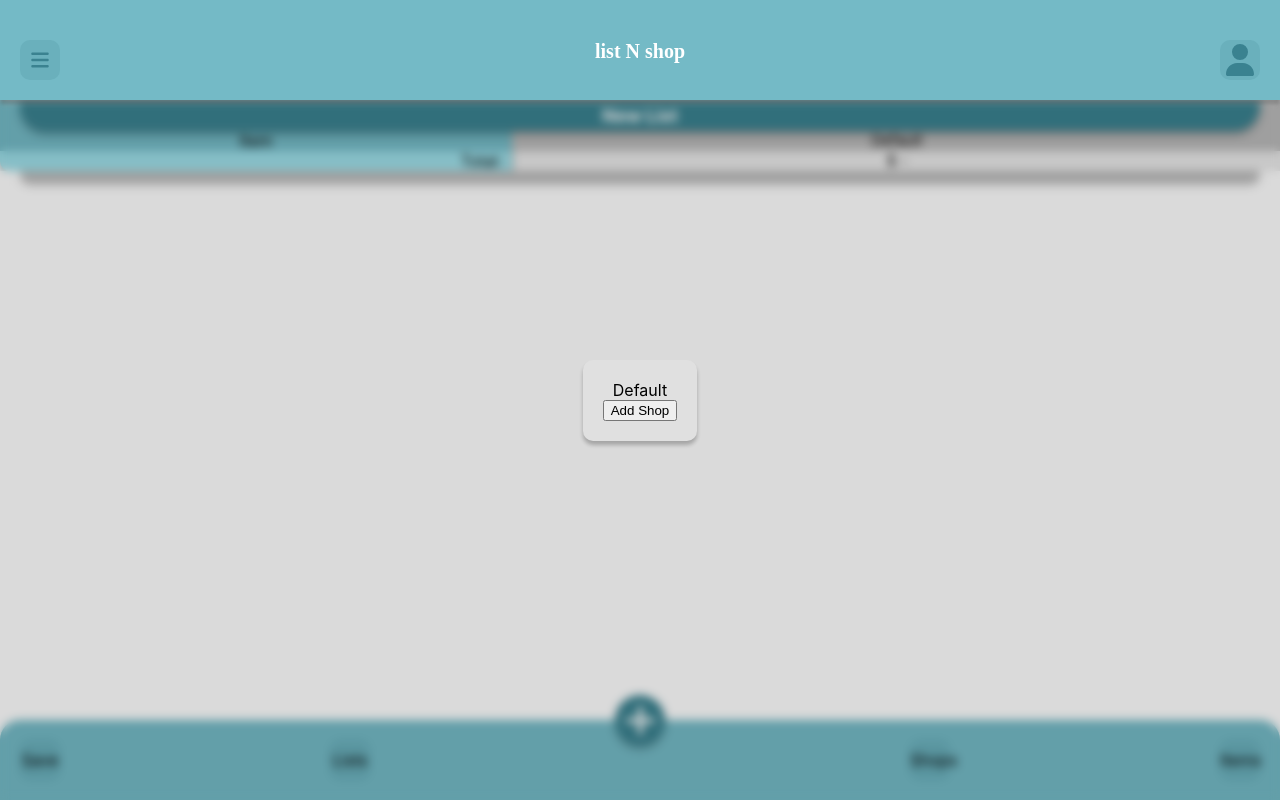
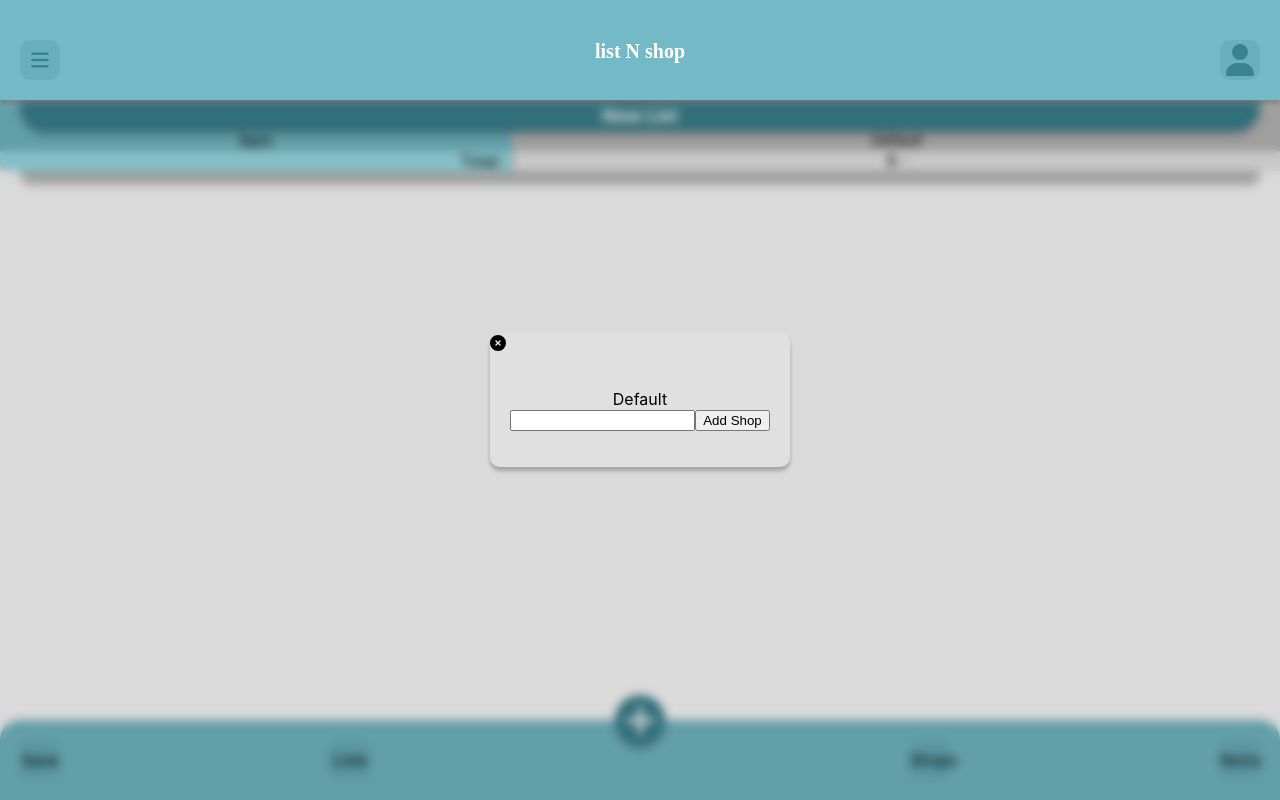
Before and after one commit to Retky/ListNShop, a React (Create React App) app in the folder client/: page / in a window 1280 px wide. Built offline with nearby package versions, Linux system fonts and the light colour scheme; a web font is replaced by a local one.

Commit message:
Mod 'shop form' be in shops

```diff
--- a/client/src/components/styles/home.scss
+++ b/client/src/components/styles/home.scss
@@ -239,6 +239,12 @@ footer {
   z-index: 7;
 }
 
+.shopsView {
+  background-color: #e0e0e0;
+  border-radius: 10px;
+  box-shadow: 0px 4px 4px rgba(0, 0, 0, 0.25);
+}
+
 .shopListContainer {
   position: fixed;
   top: 0;
@@ -252,9 +258,6 @@ footer {
 }
 
 .shopList {
-  background-color: #e0e0e0;
-  border-radius: 10px;
-  box-shadow: 0px 4px 4px rgba(0, 0, 0, 0.25);
   display: flex;
   flex-direction: column;
   align-items: center;
--- a/client/src/pages/home.jsx
+++ b/client/src/pages/home.jsx
@@ -19,7 +19,6 @@ const Home = () => {
   const bestPrices = {};
   const [showForm, setShowForm] = useState(false);
   const [showShops, setShowShops] = useState(true);
-  const [showShopForm, setShowShopForm] = useState(false);
 
   useEffect(() => {
     dispatch(fetchLocalLists());
@@ -84,8 +83,6 @@ const Home = () => {
     e.target.reset();
     setShowForm(false);
   };
-  const handleAddShop = () => {
-  };
   const handleAddShopSubmit = (e) => {
     e.preventDefault();
   };
@@ -130,30 +127,27 @@ const Home = () => {
       </form>
     </div>
   );
-
   const shopForm = (
-    <div className="shopFormContainer" style={showShopForm ? { display: 'flex' } : { display: 'none' }}>
+    <div className="shopFormContainer">
       <form className="shopForm" onSubmit={handleAddShopSubmit}>
-        <FontAwesomeIcon icon={faCircleXmark} onClick={() => setShowShopForm(false)} />
         <div className="shopForm__row">
-          <label className="shopForm__label" htmlFor="shop-name">Shop Name</label>
           <input className="shopForm__input" type="text" name="shop-name" required />
         <button className="shopForm__button" type="submit">Add Shop</button>
         </div>
       </form>
     </div>
   );
-
-
   const shopsList = (
     <div className="shopListContainer" style={showShops ? { display: 'flex' } : { display: 'none' }}>
-      <ul className="shopList">
-        {shops.map((shop) => (
-          <div key={`shop-${shop.id}`} className="price">{shop.name}</div>
-        ))}
-        <button className="addShopButton" onClick={handleAddShop}>Add Shop</button>
-      </ul>
-      {shopForm}
+      <div className="shopsView">
+        <FontAwesomeIcon icon={faCircleXmark} onClick={() => setShowShops(false)} />
+        <ul className="shopList">
+          {shops.map((shop) => (
+            <div key={`shop-${shop.id}`} className="price">{shop.name}</div>
+          ))}
+          {shopForm}
+        </ul>
+      </div>
     </div>
   );
   const page = (
```
